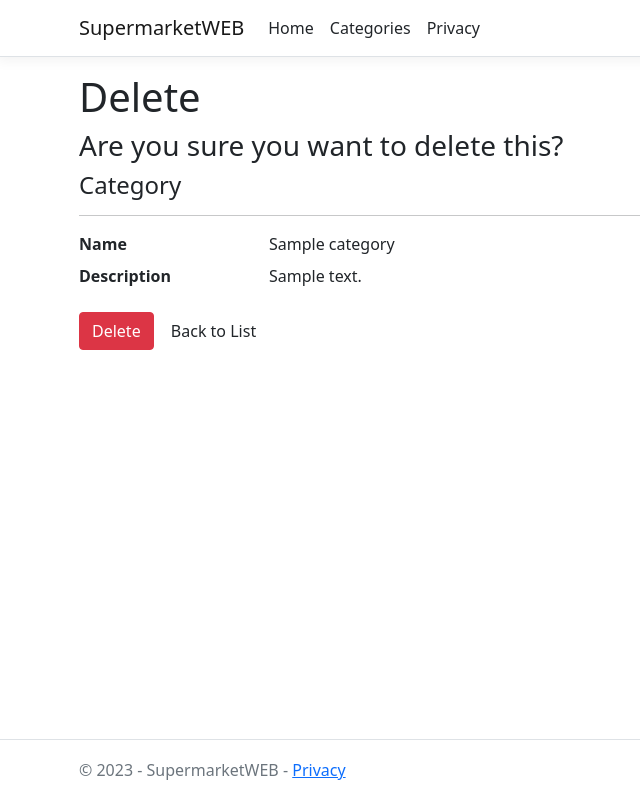
After one commit to Snayderm/SupermarketWEB, an ASP.NET Core app: page /Categories/Delete?id=1 in a window 1280 px wide. The commit adds this page. Shown: the whole page, without its empty margins (3-643 px from the left). Run offline with ASP.NET Core 8, Linux system fonts and the light colour scheme; tables that the repository leaves empty hold one stand-in row (values such as "Sample post"); style sheets or scripts are compiled from the project's sources.

Commit message:
Delete Categories

```diff
--- /dev/null
+++ b/Pages/Categories/Delete.cshtml
@@ -0,0 +1,33 @@
+@page
+@model SupermarketWEB.Pages.Categories.DeleteModel
+@{
+	ViewData["Title"] = "Delete";
+}
+
+<h1>Delete</h1>
+
+<h3> Are you sure you want to delete this?</h3>
+<div>
+		<h4>Category</h4>
+		<hr />
+		<dl class="row">
+			<dt class="col-sm-2">
+				@Html.DisplayNameFor(model => model.Category.Name)
+			</dt>
+			<dd class="col-sm-10">
+				@Html.DisplayFor(model => model.Category.Name)
+			</dd>
+			<dt class="col-sm-2">
+				@Html.DisplayNameFor(model => model.Category.Description)
+			</dt>
+			<dd class="col-sm-10">
+				@Html.DisplayFor(model => model.Category.Description)
+			</dd>
+		</dl>
+
+		<form method="post">
+			<input type="hidden" asp-for="Category.Id" />
+			<input type="submit" value="Delete" class="btn btn-danger" />
+			<a asp-page="./Index" class="btn btn-primay">Back to List</a>
+		</form>
+</div>
--- /dev/null
+++ b/Pages/Categories/Delete.cshtml.cs
@@ -0,0 +1,40 @@
+using Microsoft.AspNetCore.Mvc;
+using Microsoft.AspNetCore.Mvc.RazorPages;
+using Microsoft.EntityFrameworkCore;
+using SupermarketWEB.Data;
+using SupermarketWEB.Models;
+
+namespace SupermarketWEB.Pages.Categories
+{
+    public class DeleteModel : PageModel
+    {
+        private readonly SupermarketContext _context;
+        public DeleteModel(SupermarketContext context)
+        {
+            _context = context;
+        }
+        [BindProperty]
+        public Category Category { get; set; } = default!;
+
+        public async Task<IActionResult> OnGetAsync(int? id)
+        {
+            if (id == null || _context.Categories == null)
+            {
+                return NotFound();
+            }
+
+            var category = await _context.Categories.FirstOrDefaultAsync(m => m.Id == id);
+            if (category == null)
+            {
+                return NotFound();
+            }
+            else
+            {
+                Category = category;
+            }
+            return Page();
+
+        }
+
+    }
+}
--- a/Pages/Categories/Index.cshtml
+++ b/Pages/Categories/Index.cshtml
@@ -33,6 +33,9 @@
 				<td>
 					@Html.DisplayFor(modelItem =>item.Description)
 				</td>
+				<td>
+					<a asp-page="./Delete" asp-route-id="@item.Id" class="btn btn-danger">Delete</a>
+				</td>
 			</tr>
 		}
 	</tbody>
--- a/Pages/Shared/_Layout.cshtml
+++ b/Pages/Shared/_Layout.cshtml
@@ -21,6 +21,9 @@
                     <ul class="navbar-nav flex-grow-1">
                         <li class="nav-item">
                             <a class="nav-link text-dark" asp-area="" asp-page="/Index">Home</a>
+                        </li>
+                        <li class="nav-item">
+                            <a class="nav-link text-dark" asp-area="" asp-page="/Categories/Index">Categories</a>
                         </li>
                         <li class="nav-item">
                             <a class="nav-link text-dark" asp-area="" asp-page="/Privacy">Privacy</a>
```
Also changed, not shown: 9 other files.
